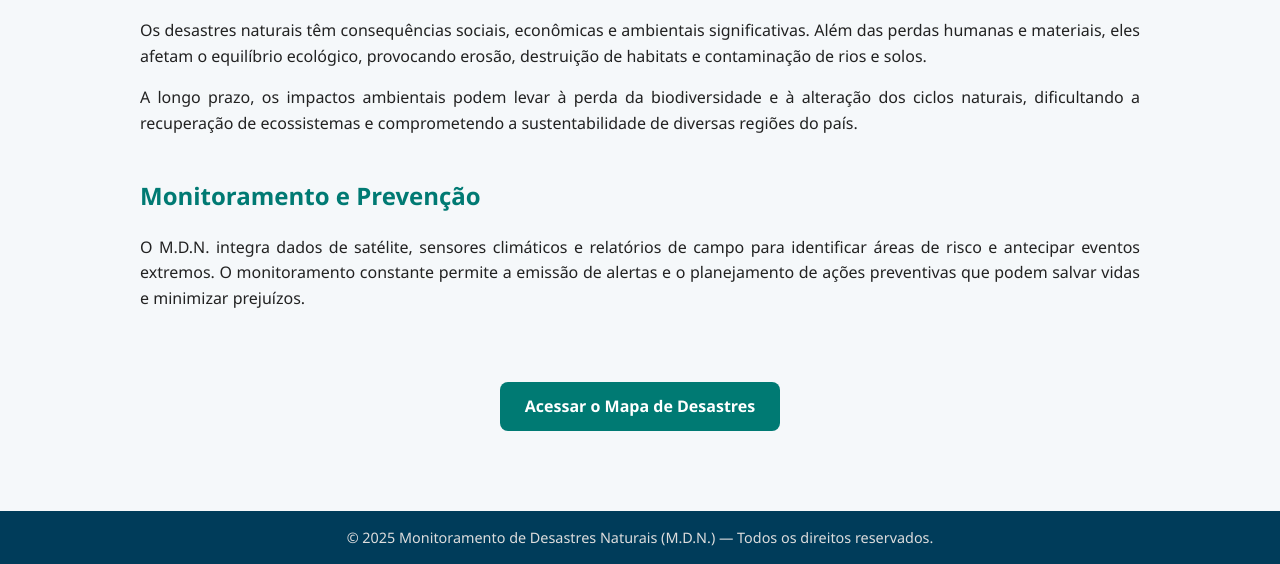
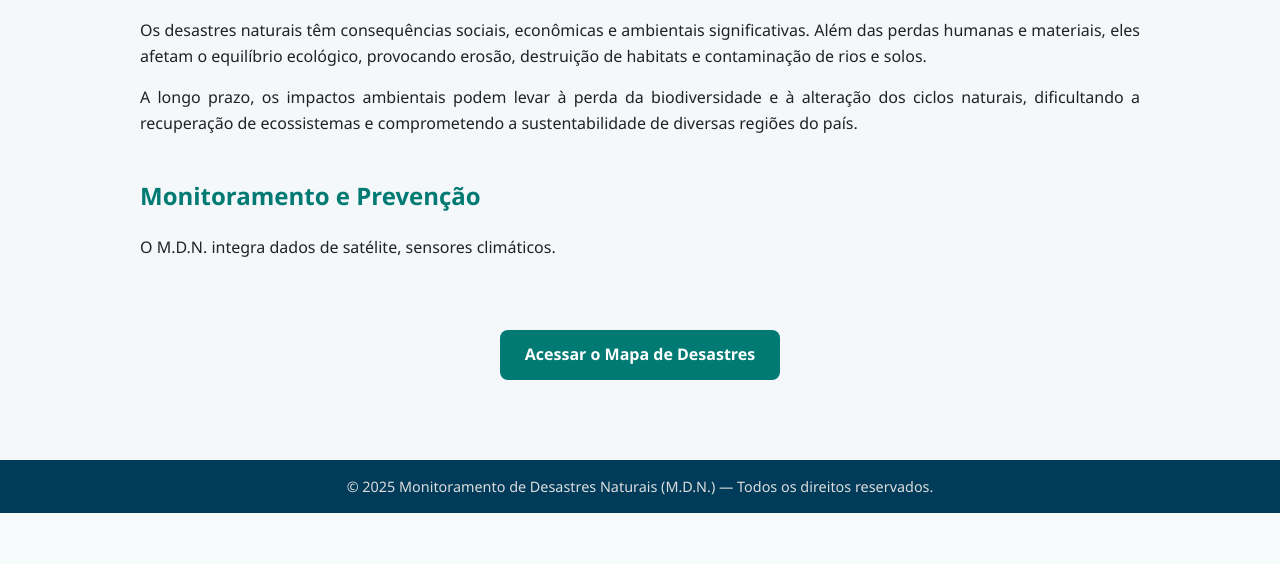
Before and after one commit to murillogusta/mdn, a Flask app: page / in a window 1280 px wide. Shown: the part 699-1263 px from the top of the page. After the commit the page ends 1212 px from the top, so only its background shows below. Run offline with Flask 3, Linux system fonts and the light colour scheme.

Commit message:
alteração de texto

```diff
--- a/templates/pag_inicial.html
+++ b/templates/pag_inicial.html
@@ -145,10 +145,7 @@
         <section>
             <h2>Monitoramento e Prevenção</h2>
             <p>
-                O M.D.N. integra dados de satélite, sensores climáticos e relatórios de campo para
-                identificar áreas de risco e antecipar eventos extremos. O monitoramento constante
-                permite a emissão de alertas e o planejamento de ações preventivas que podem salvar vidas
-                e minimizar prejuízos.
+                O M.D.N. integra dados de satélite, sensores climáticos.
             </p>
         </section>
 
```
Also changed, not shown: README.txt.
